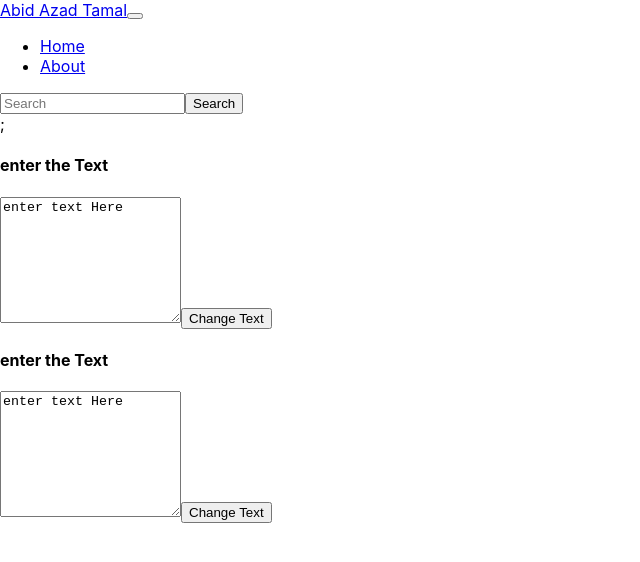
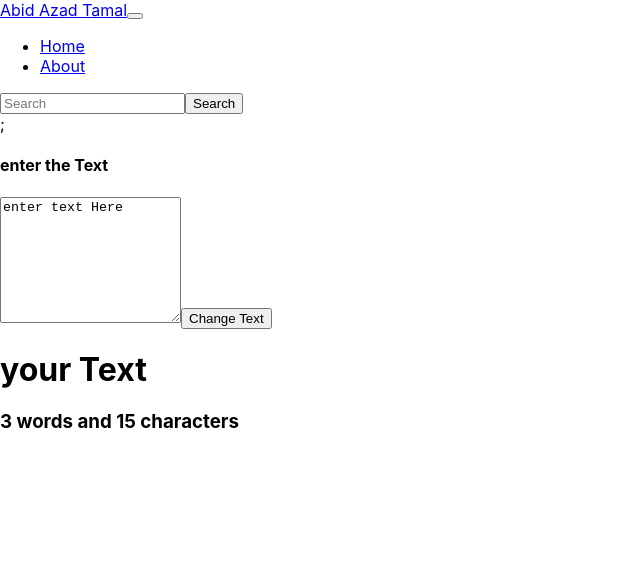
Before and after one commit to MrAzadT/react-my-app-2, a React (Create React App) app: page / in a window 1280 px wide. Shown: the top 562 px of the page, without its empty margins (0-640 px from the left). Built offline with nearby package versions, Linux system fonts and the light colour scheme; the HTML template or start-up script is replaced by a standard one.

Commit message:
function

```diff
--- a/src/App.js
+++ b/src/App.js
@@ -6,7 +6,6 @@ function App() {
     <div>
       <Navbar title="Abid Azad Tamal" about="About" />;
       <Text heading="enter the Text" />
-      <Text heading="enter the Text" />
     </div>
   );
 }
--- a/src/components/Text.js
+++ b/src/components/Text.js
@@ -12,8 +12,8 @@ function Text(props) {
   const [text, setTest] = useState("enter text Here");
 
   return (
-    <div>
-      <div className="mb-3 container">
+    <div className="">
+      <div className="mb-3  container">
         <h4>{props.heading}</h4>
         <textarea
           value={text}
@@ -26,6 +26,12 @@ function Text(props) {
           Change Text
         </button>
       </div>
+      <div className="container">
+        <h1>your Text </h1>
+        <h3>
+          {text.split(" ").length} words and {text.length} characters
+        </h3>
+      </div>
     </div>
   );
 }
```
